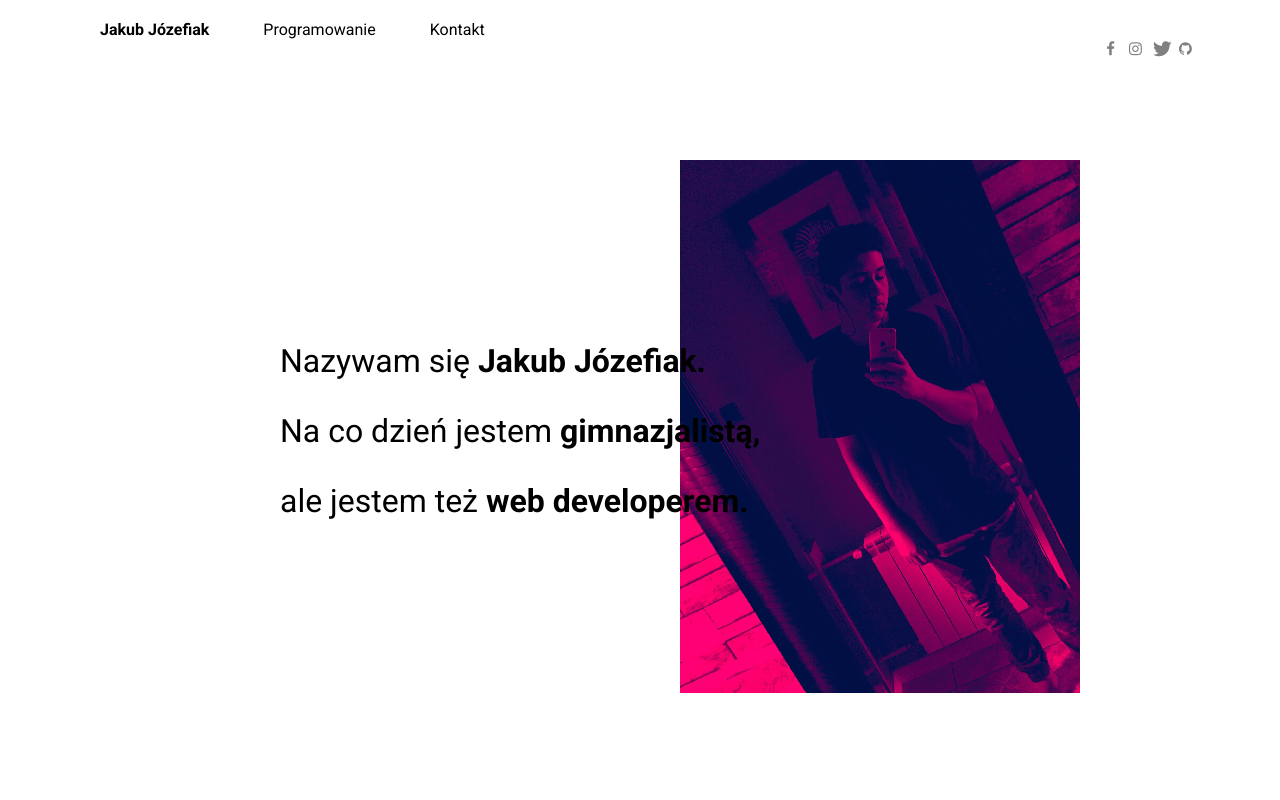
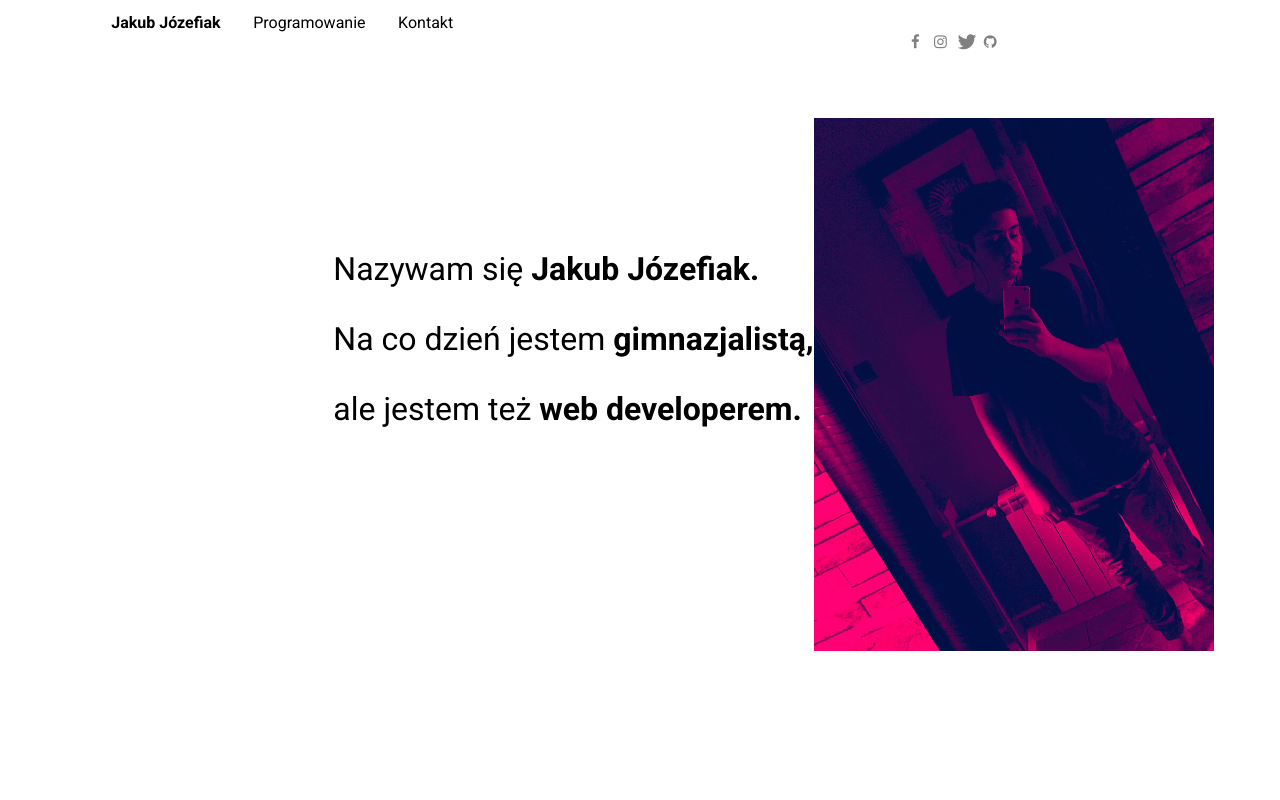
Before and after one commit to JacobDEVPL/PortfolioJakub, a plain HTML site: page index.html in a window 1280 px wide. Shown: the top 800 px of the page. Drawn offline with Linux system fonts and the light colour scheme.

Commit message:
Update style.css

```diff
--- a/style.css
+++ b/style.css
@@ -6,20 +6,20 @@ body {
   margin: 0;
   padding: 0;
   list-style-type: none;
-  height: 80px;
-  max-width: 1600px;
-  margin-left: 165.5px;
-  margin-right: 165.5px;
-  margin-top: 20px;
+  height: 4.16%;
+  max-width: 83.3%;
+  margin-left: 8.61%;
+  margin-right: 8.61%;
+  margin-top: 1.04%;
   margin-bottom: 0px;
   padding: 0px;
 }
 
 #navicontainer ul li {
   display: inline;
-  padding-left: 2;
-  font-weight: 400;
-  padding-right: 50px;
+  padding-left: 0.1%;
+  font-weight: 20.83%;
+  padding-right: 2.6%;
 }
 
 #navicontainer li.icon {
@@ -32,7 +32,7 @@ body {
 #navicontainer li.icons {
   padding: 0px;
   display: inline;
-  margin-left: 1440px;
+  margin-left: 75%;
   color: gray;
   font-size: 15px;
 }
@@ -51,8 +51,8 @@ li a:hover {
 
 #center {
   text-align: right;
-  margin-top: 100px;
-  margin-right: 400px;
+  margin-top: 5.2%;
+  margin-right: 20.83%;
   width: 100%;
   display: flex;
 }
@@ -60,20 +60,19 @@ li a:hover {
 #text {
   text-align: left;
   font-size: 32px;
-  transform: translateX(80px);
-    margin-left: 500px;
-    margin-top: 150px;
+    margin-left: 26.04%;
+    margin-top: 7.81%;
 }
 
 #pro {
-    margin-left: 700px;
+    margin-left: 36.45%;
     font-size: 30px;
-    padding-right: 100px;
+    padding-right: 5.2%;
     text-align: left;
     color: #fff;
-    padding-bottom: 22px;
-    margin-right: 700px;
-    padding-top: 330px;
+    padding-bottom: 1.14%;
+    margin-right: 36.45%;
+    padding-top: 17.18%;
 }
 
 #con {
@@ -87,7 +86,7 @@ li a:hover {
 }
 
 #footer {
-    margin-left: 1500px;
+    margin-left: 78.12%;
 }
 
 #race {
@@ -107,7 +106,7 @@ body{margin:0}
 
 .button {
   display: inline-block;
-  border-radius: 4px;
+  border-radius: 0.2%;
   background-color: #160B47;
   border: none;
   color: #FFFFFF;
@@ -117,7 +116,7 @@ body{margin:0}
   width: 200px;
   transition: all 0.5s;
   cursor: pointer;
-  margin: 5px;
+  margin: 0.26%;
 }
 
 .button span {
@@ -248,73 +247,3 @@ input:focus:-ms-input-placeholder
     a:visited {text-decoration: none}
     a:active {text-decoration: none}
     a:hover {text-decoration: underline}
-
-
-
-@media only screen and (max-width: 1280px) {
-    #navicontainer ul {
-  margin: 0;
-  padding: 0;
-  list-style-type: none;
-  height: 40px;
-  max-width: 1200px;
-  margin-left: 100px;
-  margin-right: 0px;
-  margin-top: 20px;
-  margin-bottom: 0px;
-  padding: 0px;
-}
-
-    #navicontainer ul li {
-  display: inline;
-  padding-left: 2;
-  font-weight: 400;
-  padding-right: 50px;
-}
-
-#navicontainer li.icon {
-  padding: 0px;
-  display: inline;
-  color: gray;
-  font-size: 15px;
-}
-
-#navicontainer li.icons {
-  padding: 0px;
-  display: inline;
-  margin-left: 1000px;
-  color: gray;
-  font-size: 15px;
-}
-
-    #center {
-  text-align: right;
-  margin-top: 100px;
-  margin-right: 100px;
-  width: 100%;
-  display: flex;
-}
-
-#text {
-  text-align: left;
-  font-size: 32px;
-  transform: translateX(80px);
-    margin-left: 200px;
-    margin-top: 150px;
-}
-
-    #pro {
-    margin-left: 400px;
-    font-size: 30px;
-    padding-right: 100px;
-    text-align: left;
-    color: #fff;
-    padding-bottom: 22px;
-    margin-right: 350px;
-    padding-top: 170px;
-}
-
-    #footer {
-    margin-left: 1100px;
-}
-}
```
